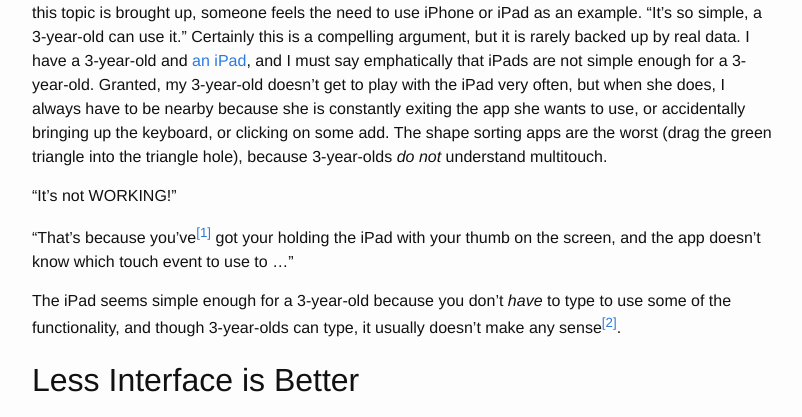
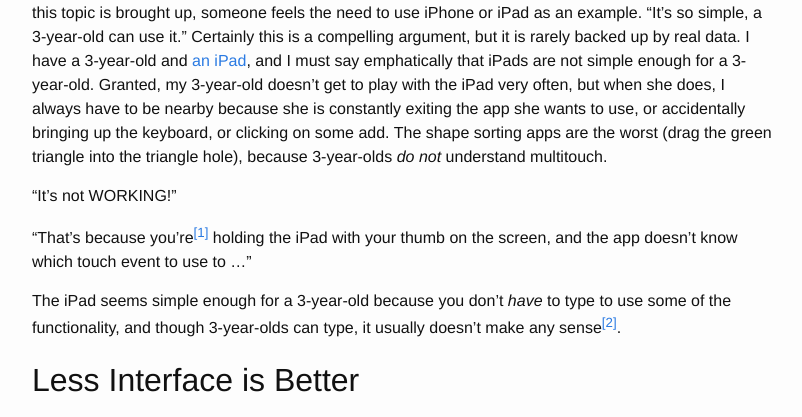
Before and after one commit to smfoote/smfoote.github.io, a Jekyll site: the page built from _posts/2016-01-22-single-user-interfaces.md, in a window 1280 px wide. Shown: the part 538-955 px from the top of the page, without its empty margins (238-1040 px from the left). Built offline with Jekyll 4.4.1, drawn with Linux system fonts in a browser that asks for light colours; comment, search, counter and statistics services are not loaded.

Commit message:
fix typo in Single UI article

```diff
--- a/_posts/2016-01-22-single-user-interfaces.md
+++ b/_posts/2016-01-22-single-user-interfaces.md
@@ -11,7 +11,7 @@ If you're interested in UX, you know that you should keep your products simple.
 
 "It's not WORKING!"
 
-"That's because you've<sup><a href="#note-1">[1]</a></sup> got your holding the iPad with your thumb on the screen, and the app doesn't know which touch event to use to ..."
+"That's because you're<sup><a href="#note-1">[1]</a></sup> holding the iPad with your thumb on the screen, and the app doesn't know which touch event to use to ..."
 
 The iPad seems simple enough for a 3-year-old because you don't _have_ to type to use some of the functionality, and though 3-year-olds can type, it usually doesn't make any sense<sup><a href="#note-2">[2]</a></sup>.
 
```
